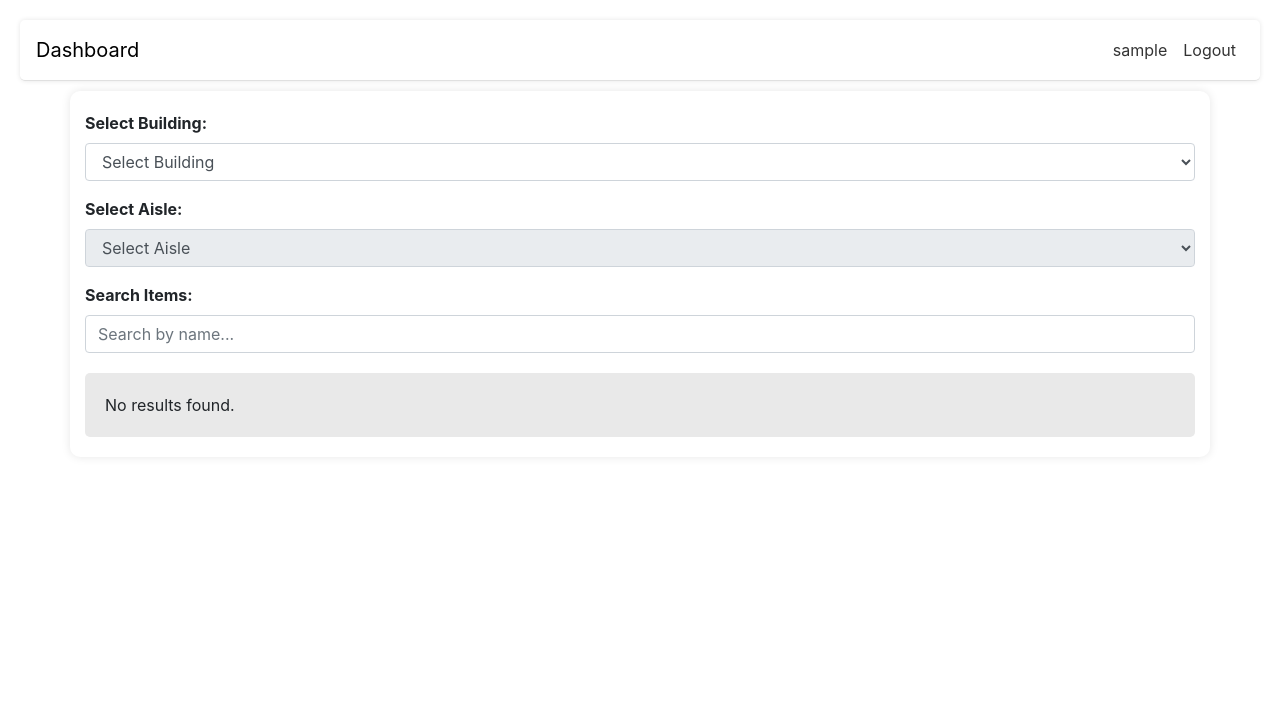
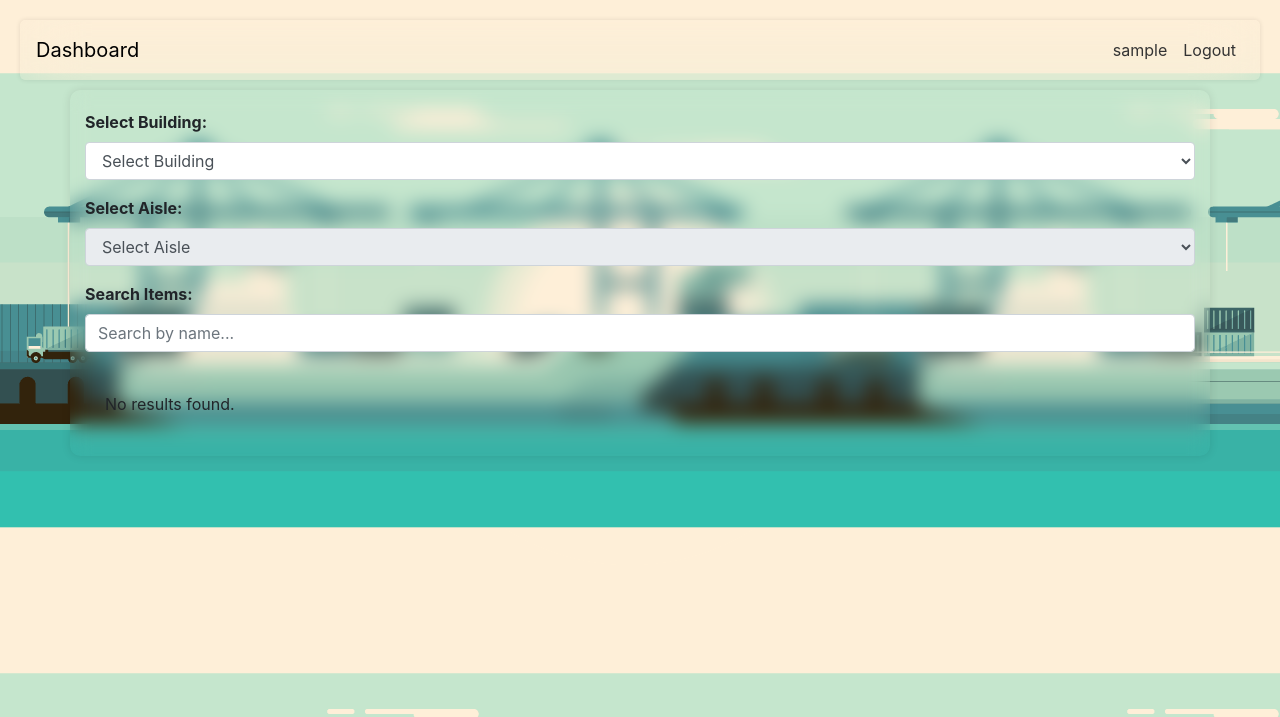
Before and after one commit to lultar/Leltar, a PHP site: page /user/user.php in a window 1280 px wide. Shown: the top 717 px of the page. Run offline with PHP 8.4, Linux system fonts and the light colour scheme; the visitor is signed in with stand-in values (Sample User, id 1); data that the repository does not hold is empty.

Commit message:
made design changes

```diff
--- a/prod/admin/styles.css
+++ b/prod/admin/styles.css
@@ -9,7 +9,10 @@
 /* Style the body */
 body {
     line-height: 1.6;
-    background-color: #f4f4f4;
+    font-family: Arial, sans-serif;
+    background-image: url('/Leltar/prod/imgs/bacground.gif');
+    background-color: #feefd8;
+    background-repeat: repeat-x;
     color: #333;
 }
 
--- a/prod/user/styles.css
+++ b/prod/user/styles.css
@@ -9,7 +9,9 @@ body, h1, label, select, div, input {
 body {
     font-family: 'Arial', sans-serif;
     line-height: 1.6;
-    background-color: #f4f4f4;
+    background-image: url('/Leltar/prod/imgs/bacground.gif');
+    background-color: #feefd8;
+    background-repeat: repeat;
     color: #333;
     padding: 20px;
 }
@@ -19,7 +21,7 @@ body {
     max-width: 1200px;
     margin: 0 auto;
     padding: 20px;
-    background: #fff;
+    backdrop-filter: blur(10px);
     box-shadow: 0 0 10px rgba(0, 0, 0, 0.1);
     border-radius: 10px;
 }
@@ -55,7 +57,7 @@ select, input {
 #search-results {
     margin-top: 20px;
     padding: 20px;
-    background: #e9e9e9;
+    backdrop-filter: blur(30px);
     border-radius: 5px;
 }
 
@@ -65,7 +67,7 @@ select, input {
     justify-content: space-between;
     align-items: center;
     padding: 10px;
-    background: #fff;
+    background-color: #fff;
     border-radius: 5px;
     margin-bottom: 10px;
     box-shadow: 0 0 5px rgba(0, 0, 0, 0.1);
@@ -128,6 +130,7 @@ select, input {
 
 /* Custom navbar background color */
 .navbar-custom {
+    backdrop-filter: blur(30px);
     border-radius: 5px;
     box-shadow: 0 0 5px rgba(0, 0, 0, 0.1);
     padding: 10px;
--- a/prod/user/user.php
+++ b/prod/user/user.php
@@ -49,13 +49,8 @@
             width: 100%;
             height: 100%;
             background: rgba(0, 0, 0, 0.5);
+            backdrop-filter: blur(3px);
             z-index: 999;
-        }
-
-        /* Navbar styles */
-        .navbar-custom {
-            background-color: #ffffff;
-            border-bottom: 1px solid #e0e0e0;
         }
     </style>
 </head>
```
Also changed, not shown: prod/login.css (+4 -3 lines).
